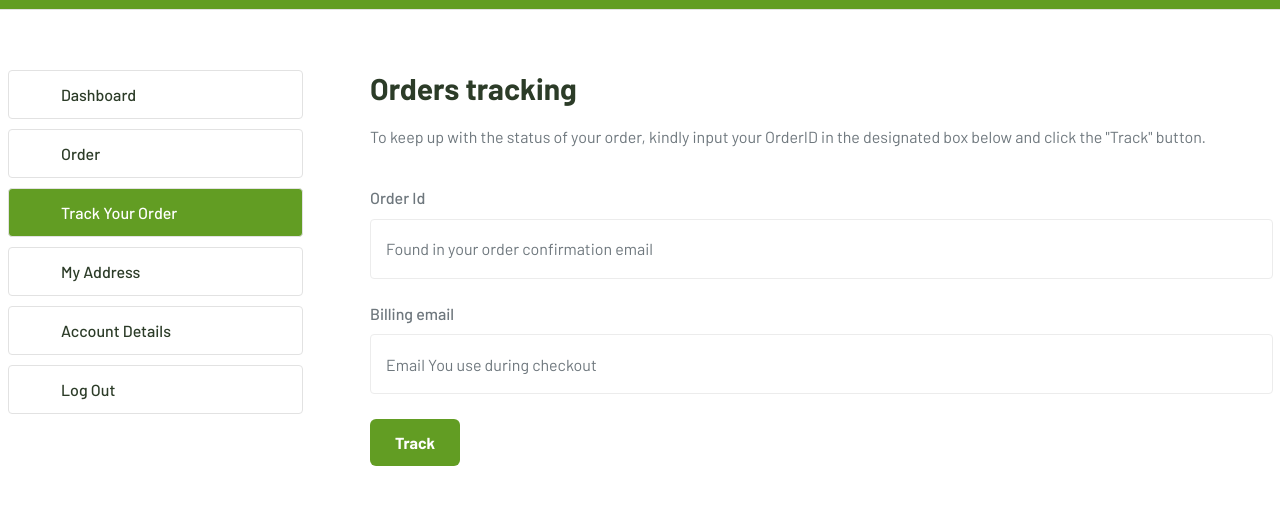
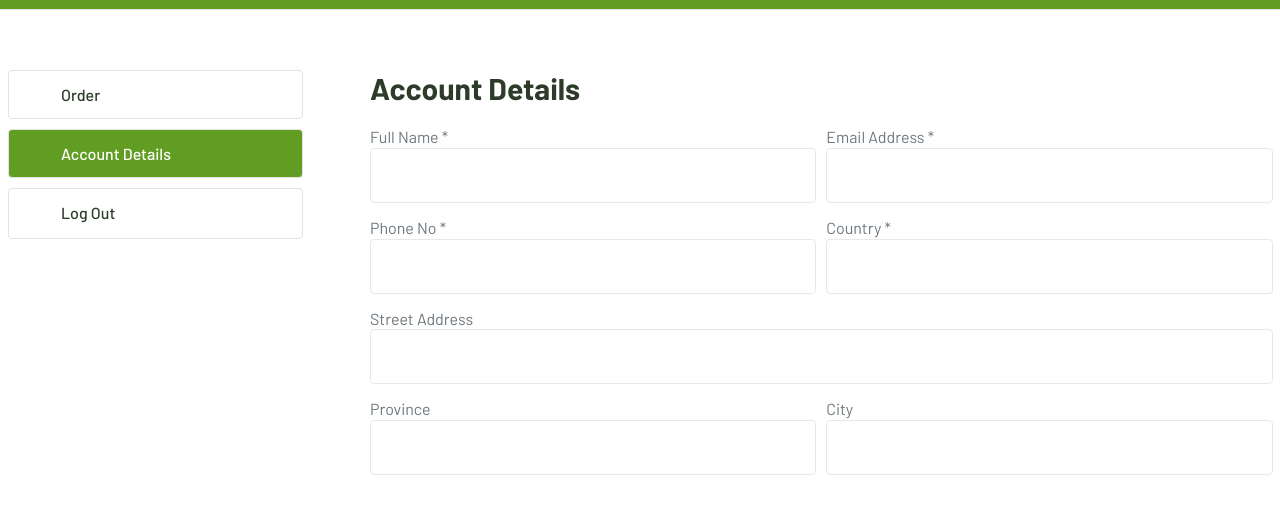
Before and after one commit to Dalaxshan/Q-Mart, a Next.js app: page /account in a window 1280 px wide. Shown: the part 291-800 px from the top of the page. Built offline with nearby package versions, Linux system fonts and the light colour scheme; no server answers; a web font is replaced by a local one.

Commit message:
Register and login

```diff
--- a/src/app/(inner)/account/Accordion.tsx
+++ b/src/app/(inner)/account/Accordion.tsx
@@ -1,70 +1,108 @@
-'use client';
+"use client";
 
-import Link from 'next/link';
-import { useState } from 'react';
+import Link from "next/link";
+import { customerApi } from "@/app/api/customers/routes";
+import { useEffect, useState } from "react";
+
+// Change this to the key you used when saving the user in localStorage
+const STORAGE_KEY = "customer";
+
+const emptyForm = {
+  fullName: "",
+  email: "",
+  phoneNo: "",
+  country: "",
+  province: "",
+  city: "",
+  streetAddress: "",
+};
 
 const AccountTabs = () => {
-  const [activeTab, setActiveTab] = useState('track');
+  const [activeTab, setActiveTab] = useState("account");
+  const [user, setUser] = useState<Record<string, any> | null>(null);
+  const [form, setForm] = useState(emptyForm);
+  const [message, setMessage] = useState("");
+
+  // Load the logged-in user from localStorage
+  useEffect(() => {
+    try {
+      const raw = localStorage.getItem(STORAGE_KEY);
+      if (!raw) return;
+
+      const parsed = JSON.parse(raw);
+      const data = parsed.user || parsed;
+      setUser(data);
+      setForm((prev) => ({
+        ...prev,
+        fullName: data.fullName || "",
+        email: data.email || "",
+        phoneNo: data.phoneNo || "",
+        country: data.country || "",
+        province: data.province || "",
+        city: data.city || "",
+        streetAddress: data.streetAddress || "",
+      }));
+    } catch (err) {
+      console.error("Could not read user from localStorage", err);
+    }
+  }, []);
+
+  const handleChange = (e: React.ChangeEvent<HTMLInputElement>) => {
+    setForm({ ...form, [e.target.name]: e.target.value });
+    setMessage("");
+  };
+
+  const handleSubmit = async (e: React.FormEvent) => {
+    e.preventDefault();
+    setMessage("");
+    try {
+      const { fullName, phoneNo, country, province, city, streetAddress } = form;
+      const updated = await customerApi.updateProfile(user!._id, {
+        fullName, phoneNo, country, province, city, streetAddress,
+      });
+      const updatedUser = { ...user, ...updated };
+      localStorage.setItem(STORAGE_KEY, JSON.stringify(updatedUser));
+      setUser(updatedUser);
+      setMessage("Account details updated successfully.");
+    } catch (err: any) {
+      setMessage(err.response?.data?.message || "Update failed.");
+    }
+  };
+
+  const handleLogout = () => {
+    localStorage.removeItem(STORAGE_KEY);
+  };
 
   return (
     <div className="account-tab-area-start rts-section-gap">
       <div className="container-2">
         <div className="row">
           <div className="col-lg-3">
-            <div className="nav accout-dashborard-nav flex-column nav-pills me-3" role="tablist">
+            <div
+              className="nav accout-dashborard-nav flex-column nav-pills me-3"
+              role="tablist"
+            >
               <button
-                className={`nav-link ${activeTab === 'dashboard' ? 'active' : ''}`}
-                onClick={() => setActiveTab('dashboard')}
-              >
-                <i className="fa-regular fa-chart-line"></i> Dashboard
-              </button>
-              <button
-                className={`nav-link ${activeTab === 'order' ? 'active' : ''}`}
-                onClick={() => setActiveTab('order')}
+                className={`nav-link ${activeTab === "order" ? "active" : ""}`}
+                onClick={() => setActiveTab("order")}
               >
                 <i className="fa-regular fa-bag-shopping"></i> Order
               </button>
               <button
-                className={`nav-link ${activeTab === 'track' ? 'active' : ''}`}
-                onClick={() => setActiveTab('track')}
-              >
-                <i className="fa-regular fa-tractor"></i> Track Your Order
-              </button>
-              <button
-                className={`nav-link ${activeTab === 'address' ? 'active' : ''}`}
-                onClick={() => setActiveTab('address')}
-              >
-                <i className="fa-regular fa-location-dot"></i> My Address
-              </button>
-              <button
-                className={`nav-link ${activeTab === 'account' ? 'active' : ''}`}
-                onClick={() => setActiveTab('account')}
+                className={`nav-link ${activeTab === "account" ? "active" : ""}`}
+                onClick={() => setActiveTab("account")}
               >
                 <i className="fa-regular fa-user"></i> Account Details
               </button>
-              <button className="nav-link">
-                <Link href="/login">
-                  <i className="fa-light fa-right-from-bracket"></i> Log Out
-                </Link>
-              </button>
+              <Link href="/login" className="nav-link" onClick={handleLogout}>
+                <i className="fa-light fa-right-from-bracket"></i> Log Out
+              </Link>
             </div>
           </div>
+
           <div className="col-lg-9 pl--50 pl_md--10 pl_sm--10 pt_md--30 pt_sm--30">
             <div className="tab-content">
-
-              {activeTab === 'dashboard' && (
-                <div className="dashboard-account-area">
-                  <h2 className="title">
-                    Hello Raisa! (Not Raisa?) <Link href="/login">Log Out.</Link>
-                  </h2>
-                  <p className="disc">
-                    From your account dashboard you can view your recent orders,
-                    manage your shipping and billing addresses, and edit your password and account details.
-                  </p>
-                </div>
-              )}
-
-              {activeTab === 'order' && (
+              {activeTab === "order" && (
                 <div className="order-table-account">
                   <div className="h2 title">Your Orders</div>
                   <div className="table-responsive">
@@ -79,26 +117,17 @@ const AccountTabs = () => {
                         </tr>
                       </thead>
                       <tbody>
+                        {/* Replace with real orders from your API */}
                         <tr>
                           <td>#1357</td>
-                          <td>March 45, 2020</td>
+                          <td>March 05, 2020</td>
                           <td>Processing</td>
                           <td>$125.00 for 2 item</td>
-                          <td><a href="#" className="btn-small d-block">View</a></td>
-                        </tr>
-                        <tr>
-                          <td>#2468</td>
-                          <td>June 29, 2020</td>
-                          <td>Completed</td>
-                          <td>$364.00 for 5 item</td>
-                          <td><a href="#" className="btn-small d-block">View</a></td>
-                        </tr>
-                        <tr>
-                          <td>#2366</td>
-                          <td>August 02, 2020</td>
-                          <td>Completed</td>
-                          <td>$280.00 for 3 item</td>
-                          <td><a href="#" className="btn-small d-block">View</a></td>
+                          <td>
+                            <a href="#" className="btn-small d-block">
+                              View
+                            </a>
+                          </td>
                         </tr>
                       </tbody>
                     </table>
@@ -106,74 +135,98 @@ const AccountTabs = () => {
                 </div>
               )}
 
-              {activeTab === 'track' && (
-                <div className="tracing-order-account">
-                  <h2 className="title">Orders tracking</h2>
-                  <p>
-                    To keep up with the status of your order, kindly input your OrderID
-                    in the designated box below and click the "Track" button.
-                  </p>
-                  <form className="order-tracking">
+              {activeTab === "account" && (
+                <form className="account-details-area" onSubmit={handleSubmit}>
+                  <h2 className="title">Account Details</h2>
+
+                  <div className="input-half-area">
                     <div className="single-input">
-                      <label>Order Id</label>
-                      <input type="text" placeholder="Found in your order confirmation email" required />
+                      <label htmlFor="fullName">Full Name *</label>
+                      <input
+                        type="text"
+                        id="fullName"
+                        name="fullName"
+                        value={form.fullName}
+                        onChange={handleChange}
+                        required
+                      />
                     </div>
                     <div className="single-input">
-                      <label>Billing email</label>
-                      <input type="email" placeholder="Email You use during checkout" />
+                      <label htmlFor="email">Email Address *</label>
+                      <input
+                        type="email"
+                        id="email"
+                        name="email"
+                        value={form.email}
+                        onChange={handleChange}
+                      disabled
+                      />
                     </div>
-                    <button className="rts-btn btn-primary" type="submit">Track</button>
-                  </form>
-                </div>
-              )}
+                  </div>
 
-              {activeTab === 'address' && (
-                <div className="shipping-address-billing-address-account">
-                  <div className="half">
-                    <h2 className="title">Billing Address</h2>
-                    <p className="address">
-                      3522 Interstate <br />
-                      75 Business Spur, <br />
-                      Sault Ste. <br />
-                      Marie, MI 49783 <br />
-                      New York
-                    </p>
-                    <a href="#">Edit</a>
-                  </div>
-                  <div className="half">
-                    <h2 className="title">Shipping Address</h2>
-                    <p className="address">
-                      3522 Interstate <br />
-                      75 Business Spur, <br />
-                      Sault Ste. <br />
-                      Marie, MI 49783 <br />
-                      New York
-                    </p>
-                    <a href="#">Edit</a>
-                  </div>
-                </div>
-              )}
-
-              {activeTab === 'account' && (
-                <form className="account-details-area">
-                  <h2 className="title">Account Details</h2>
                   <div className="input-half-area">
                     <div className="single-input">
-                      <input type="text" placeholder="First Name" />
+                      <label htmlFor="phoneNo">Phone No *</label>
+                      <input
+                        type="text"
+                        id="phoneNo"
+                        name="phoneNo"
+                        value={form.phoneNo}
+                        onChange={handleChange}
+                        required
+                      />
                     </div>
                     <div className="single-input">
-                      <input type="text" placeholder="Last Name" />
+                      <label htmlFor="country">Country *</label>
+                      <input
+                        type="text"
+                        id="country"
+                        name="country"
+                        value={form.country}
+                        onChange={handleChange}
+                        required
+                      />
                     </div>
                   </div>
-                  <input type="text" placeholder="Display Name" required />
-                  <input type="email" placeholder="Email Address *" required />
-                  <input type="password" placeholder="Current Password *" required />
-                  <input type="password" placeholder="New Password *" />
-                  <input type="password" placeholder="Confirm Password *" />
-                  <button className="rts-btn btn-primary">Save Change</button>
+                    <label htmlFor="streetAddress">Street Address</label>
+                  <input
+                    type="text"
+                    id="streetAddress"
+                    name="streetAddress"
+                    value={form.streetAddress}
+                    onChange={handleChange}
+                  />
+
+                  <div className="input-half-area">
+                    <div className="single-input">
+                      <label htmlFor="province">Province</label>
+                      <input
+                        type="text"
+                        id="province"
+                        name="province"
+                        value={form.province}
+                        onChange={handleChange}
+                      />
+                    </div>
+                    <div className="single-input">
+                      <label htmlFor="city">City</label>
+                      <input
+                        type="text"
+                        id="city"
+                        name="city"
+                        value={form.city}
+                        onChange={handleChange}
+                      />
+                    </div>
+                  </div>
+
+                  {message && <p className="mt--10">{message}</p>}
+
+                  <button type="submit" className="rts-btn btn-primary">
+                    Save Change
+                  </button>
                 </form>
               )}
-
             </div>
           </div>
         </div>
--- /dev/null
+++ b/src/app/api/customers/routes.ts
@@ -0,0 +1,35 @@
+import api from "@/app/lib/axios";
+import { Customer, CustomerPayload } from "@/type";
+
+export interface LoginResponse {
+  customer: Customer;
+  token: string;
+}
+
+export const customerApi = {
+  async register(data: CustomerPayload): Promise<Customer> {
+    const res = await api.post("/customers/register", data);
+    return res.data;
+    },
+
+    async login(data: { email: string; password: string }): Promise<LoginResponse> {
+        const res = await api.post("/customers/login", data);
+        return res.data;
+    },
+
+    async getProfile(): Promise<Customer> {
+        const res = await api.get("/customers/profile");
+        return res.data;
+    },
+
+    async updateProfile(id: string, data: Partial<CustomerPayload>): Promise<Customer> {
+        const res = await api.patch(`/customers/${id}`, data);
+        return res.data;
+    },
+
+    async logout(): Promise<void> {
+        await api.post("/customers/logout");
+    },
+
+
+};
--- a/src/app/globals.css
+++ b/src/app/globals.css
@@ -40,3 +40,41 @@ a {
     color-scheme: dark;
   }
 }
+
+.register-page .rts-register-area {
+  padding: 32px 0;
+}
+
+.register-page .registration-wrapper-1 {
+  padding: 48px 64px;
+}
+
+.register-page .registration-wrapper-1 .logo-area img {
+  max-width: 130px;
+}
+
+.register-page .registration-form > .row > .col-lg-12:last-child {
+  margin-top: 12px;
+}
+
+.login-page .registration-form .login-error {
+  margin: -8px 0 16px;
+  color: #c62828;
+  font-size: 14px;
+}
+
+@media (max-width: 767px) {
+  .register-page .rts-register-area {
+    padding: 24px 0;
+  }
+
+  .register-page .registration-wrapper-1 {
+    padding: 36px 32px;
+  }
+}
+
+@media (max-width: 575px) {
+  .register-page .registration-wrapper-1 {
+    padding: 28px 16px;
+  }
+}
```
Also changed, not shown: src/app/(inner)/login/page.tsx (+43 -19 lines), src/app/(inner)/register/page.tsx (+88 -10 lines), src/app/(inner)/trackorder/page.tsx (+10 -8 lines), src/type/index.ts (+24 -0 lines).
